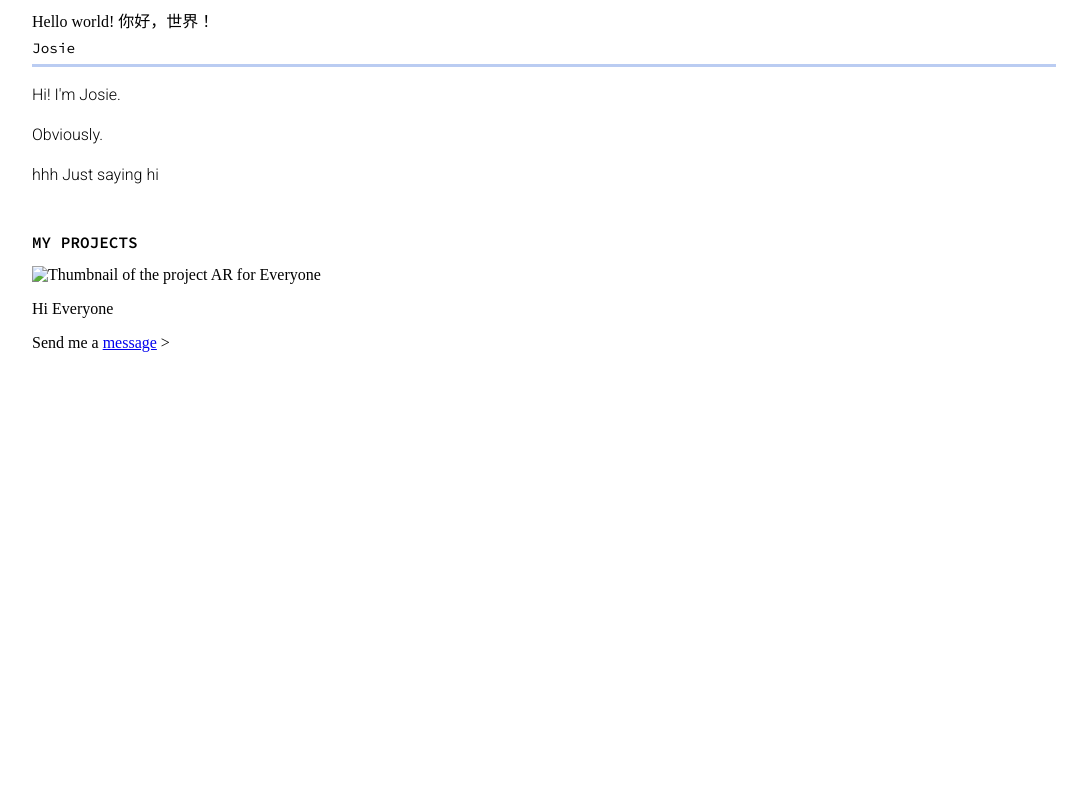
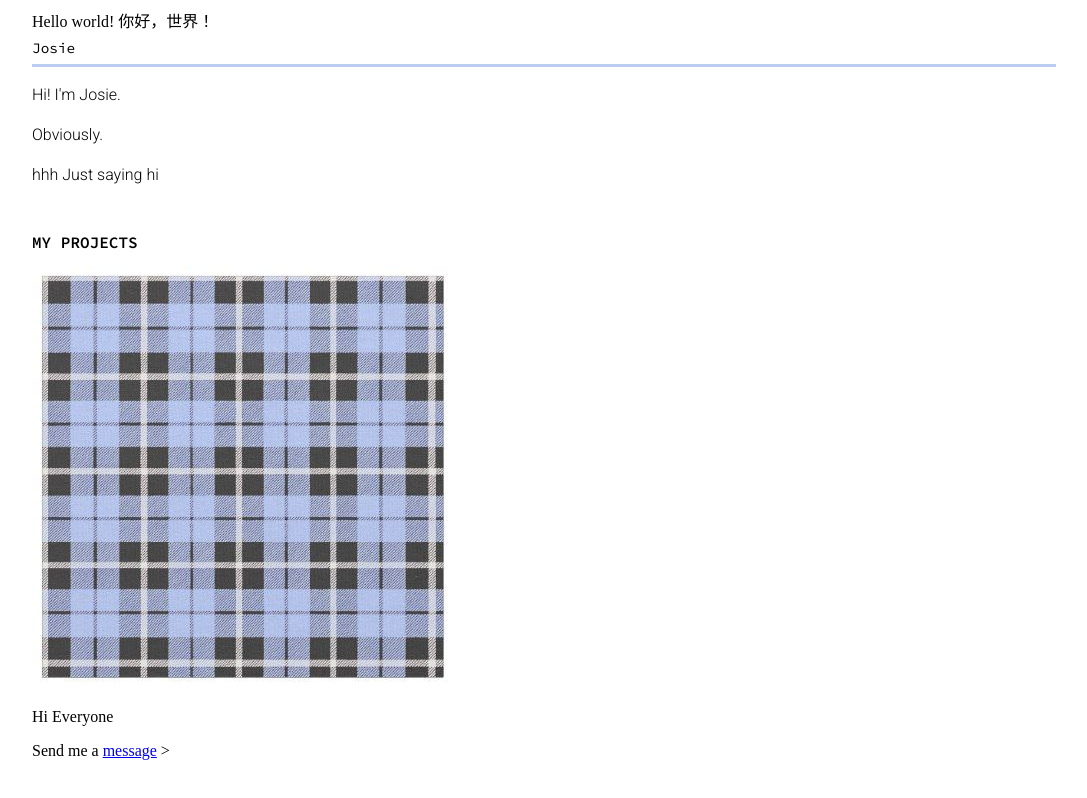
Before and after one commit to Josie923/test2, a plain HTML site: page index.html in a window 1280 px wide. Shown: the whole page, without its empty margins (96-1183 px from the left). Drawn offline with Linux system fonts and the light colour scheme.

Commit message:
Update index.html

```diff
--- a/index.html
+++ b/index.html
@@ -62,7 +62,7 @@
         <div class="project">
           <img
             class="project-thumbnail"
-            src="./img/1.jpg"
+            src="./1.jpg"
             alt="Thumbnail of the project AR for Everyone"
           />
           <p class="project-title">
```
